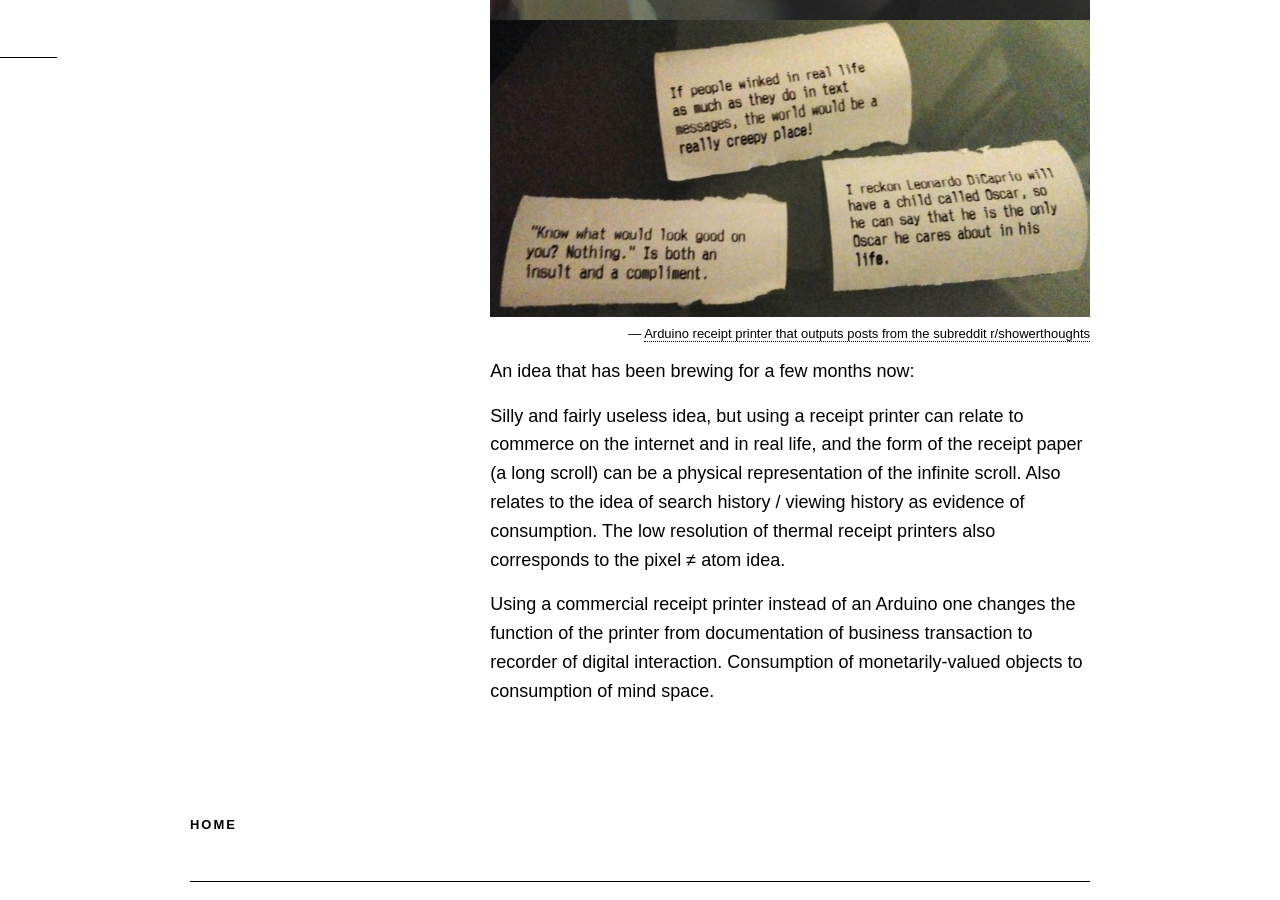
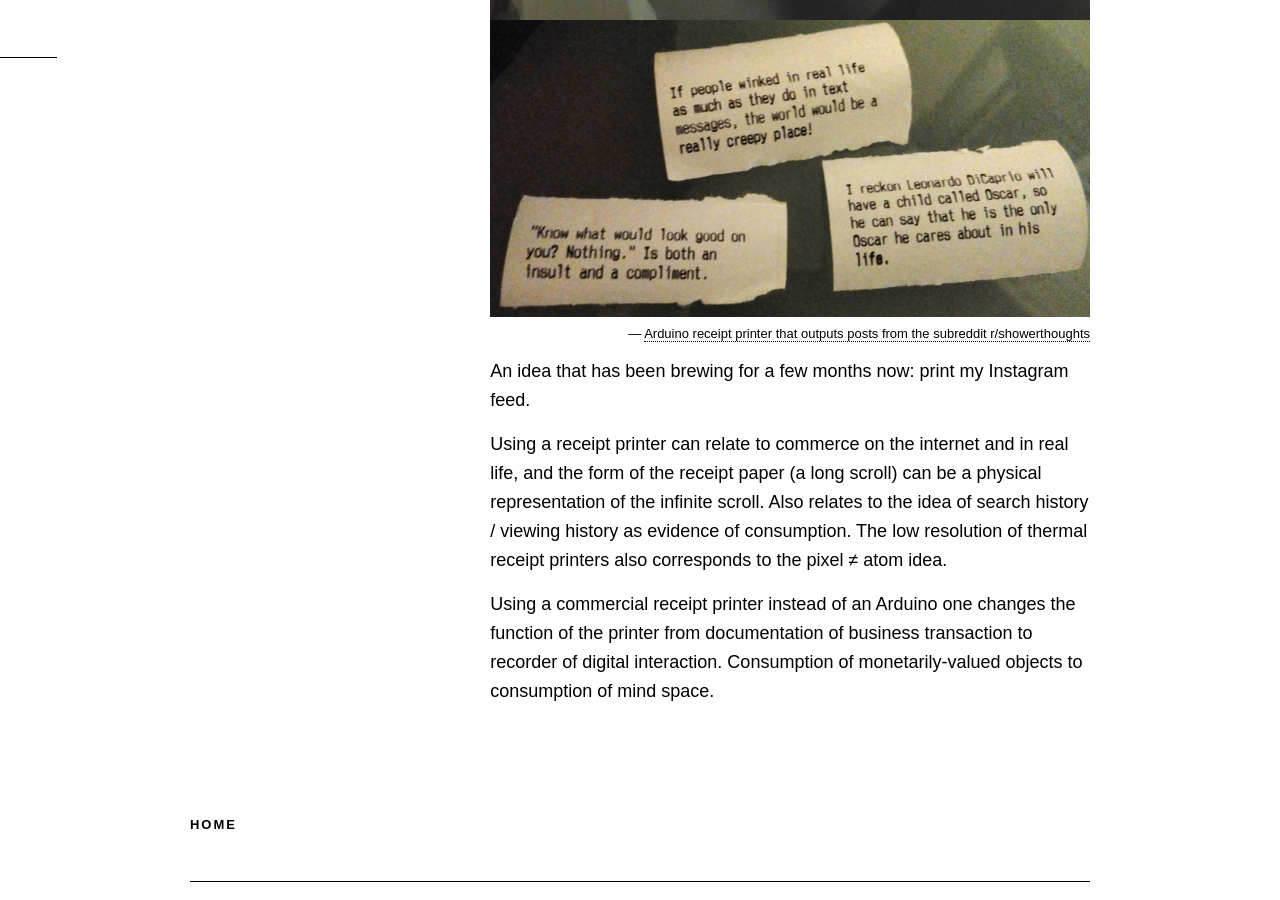
Before and after one commit to vannavu/referencerepository, a Jekyll site: the page built from week4.md, in a window 1280 px wide and 900 px high, scrolled down 8852 px. Built offline with Jekyll 4.4.1, drawn with Linux system fonts in a browser that asks for light colours; some web fonts are replaced.

Commit message:
clarified receipt printer idea

```diff
--- a/_includes/4/arduino01.md
+++ b/_includes/4/arduino01.md
@@ -3,8 +3,8 @@
 ![](images/4/thinkingman.jpg)
 ###### — [Arduino receipt printer that outputs posts from the subreddit r/showerthoughts](http://blog.dylanhrush.com/2015/03/thinking-man.html){:target="_blank"}
 
-An idea that has been brewing for a few months now:
+An idea that has been brewing for a few months now: print my Instagram feed.
 
-Silly and fairly useless idea, but using a receipt printer can relate to commerce on the internet and in real life, and the form of the receipt paper (a long scroll) can be a physical representation of the infinite scroll. Also relates to the idea of search history / viewing history as evidence of consumption. The low resolution of thermal receipt printers also corresponds to the pixel ≠ atom idea.
+Using a receipt printer can relate to commerce on the internet and in real life, and the form of the receipt paper (a long scroll) can be a physical representation of the infinite scroll. Also relates to the idea of search history / viewing history as evidence of consumption. The low resolution of thermal receipt printers also corresponds to the pixel ≠ atom idea.
 
 Using a commercial receipt printer instead of an Arduino one changes the function of the printer from documentation of business transaction to recorder of digital interaction. Consumption of monetarily-valued objects to consumption of mind space.
```
